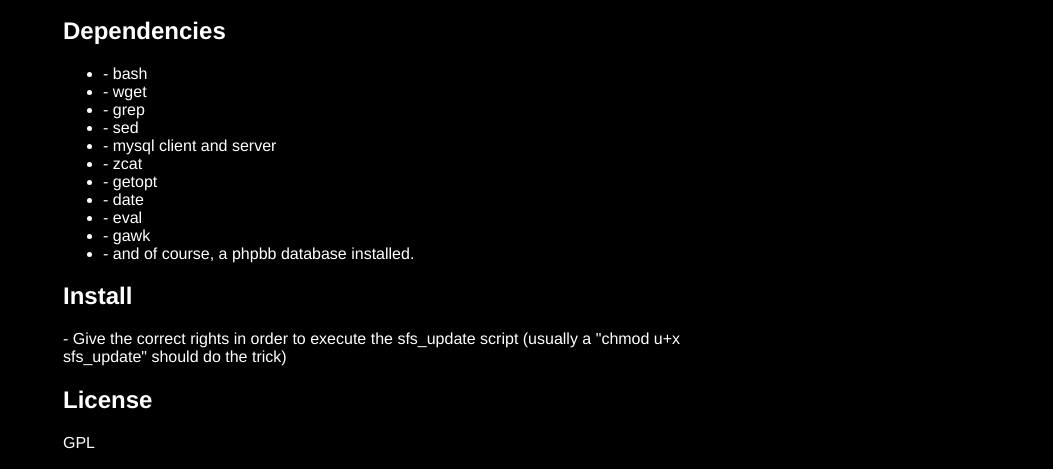
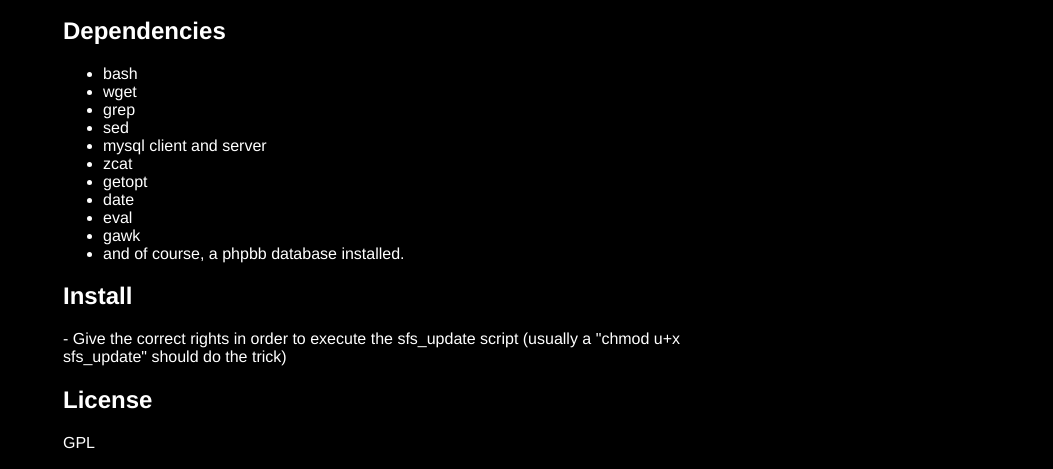
Before and after one commit to davromaniak/SFSUpdate, a plain HTML site: page index.html in a window 1280 px wide. Shown: the part 324-793 px from the top of the page, without its empty margins (227-1280 px from the left). Drawn offline with Linux system fonts and the light colour scheme.

Commit message:
fix index page

```diff
--- a/index.html
+++ b/index.html
@@ -52,17 +52,17 @@
     <p>This script downloads files from http://www.stopforumspam.com, does some treatment, inserts it in the database, remove the duplicate entries, and that's all
 </p><h2>Dependencies</h2>
 <p><ul>
-<li>- bash</li>
-<li>- wget</li>
-<li>- grep</li>
-<li>- sed</li>
-<li>- mysql client and server</li>
-<li>- zcat</li>
-<li>- getopt</li>
-<li>- date</li>
-<li>- eval</li>
-<li>- gawk</li>
-<li>- and of course, a phpbb database installed.</li>
+<li>bash</li>
+<li>wget</li>
+<li>grep</li>
+<li>sed</li>
+<li>mysql client and server</li>
+<li>zcat</li>
+<li>getopt</li>
+<li>date</li>
+<li>eval</li>
+<li>gawk</li>
+<li>and of course, a phpbb database installed.</li>
 </ul>
 </p>
 <h2>Install</h2>
```
